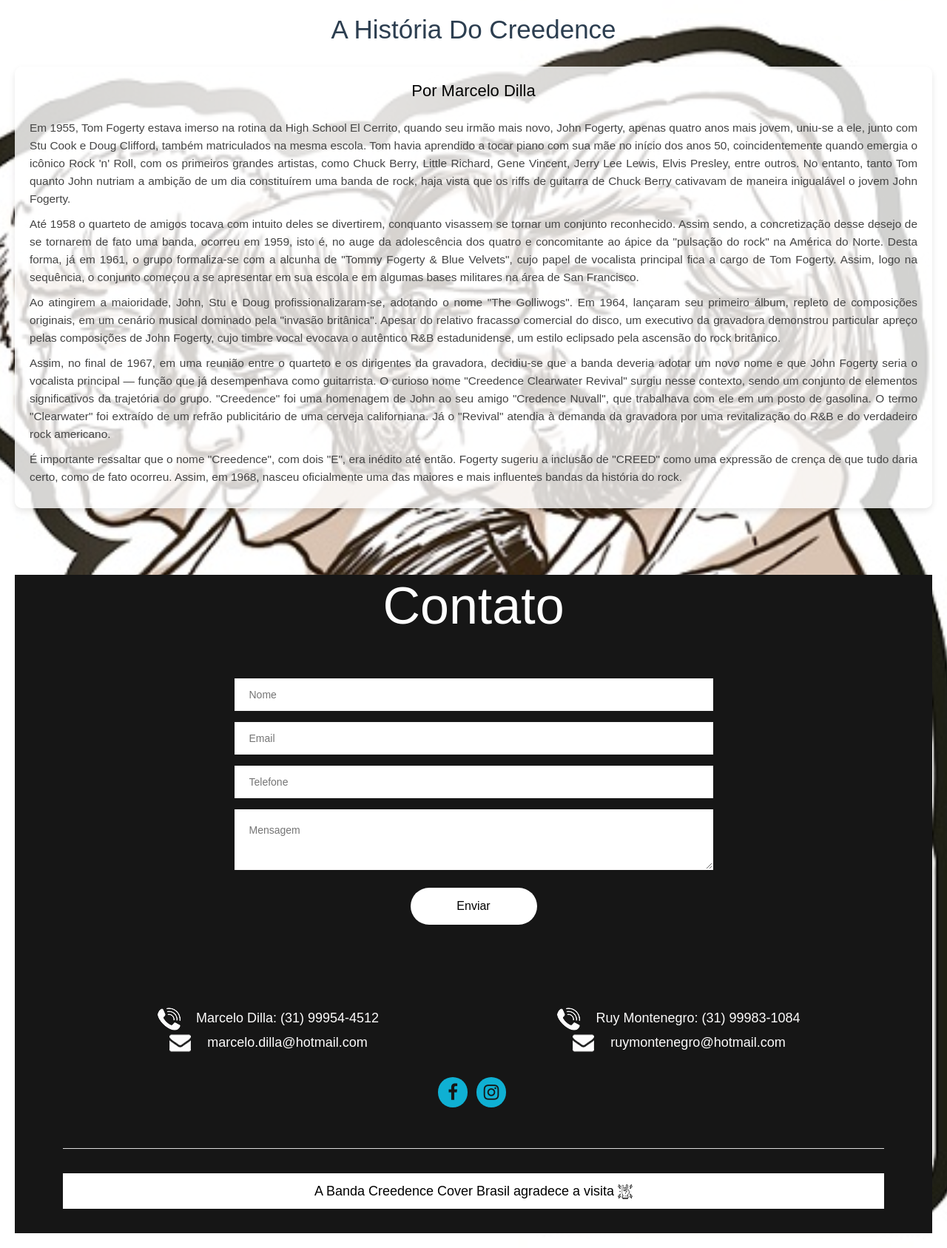
After one commit to VitorCamposAds/Site_CCR_Cover_Brasil, a Flask app: page /historia in a window 1280 px wide. The commit adds this page. Shown: the whole page at 74% size. Run offline with Flask 3, Linux system fonts and the light colour scheme; some libraries are stand-ins or nearby versions.

Commit message:
Adição do HTML hitoria

```diff
--- a/app.py
+++ b/app.py
@@ -19,6 +19,12 @@
 handler = StreamHandler()
 handler.setLevel(logging.DEBUG)
 app.logger.addHandler(handler)
+
+@app.route('/historia')
+def historia():
+    print("Acessando a rota historia")
+    return render_template('historia.html')
+
 
 @app.route('/')
 def index():
--- a/static/css/style.css
+++ b/static/css/style.css
@@ -1805,3 +1805,52 @@
 line-height: 60px;
 padding: 45px 0;
 text-align: center;}
+
+/* Estilos do texto para a história */
+
+body {
+    font-family: 'Arial', sans-serif;
+    line-height: 1.8; /* Aumenta o espaçamento entre linhas para melhor legibilidade */
+    margin: 20px;
+    background-color: #fafafa; /* Cor de fundo suave para o corpo */
+    background-image: url(../images/ccr_capa1_rd.jpg); /* Adiciona a imagem de fundo */
+    background-size: cover; /* Faz a imagem cobrir todo o fundo */
+    background-position: center; /* Centraliza a imagem de fundo */
+    color: #444; /* Cor do texto mais suave para melhor contraste */
+}
+
+h1 {
+    color: #2c3e50; /* Cor mais escura para o título principal */
+    text-align: center; /* Centraliza o título principal */
+    font-size: 2.5em; /* Aumenta o tamanho do título principal */
+    margin-bottom: 20px; /* Espaçamento abaixo do título principal */
+}
+
+h2, h3 {
+    color: #000; /* Cor preta para os subtítulos */
+    text-align: center; /* Centraliza os subtítulos */
+    margin-bottom: 15px; /* Espaçamento abaixo dos subtítulos */
+}
+
+.resumo {
+    background-color: rgba(255, 255, 255, 0.8); /* Fundo branco semi-transparente para contraste */
+    padding: 20px; /* Aumenta o preenchimento interno para mais espaço */
+    border-radius: 10px; /* Arredonda mais os cantos */
+    box-shadow: 0 4px 8px rgba(0, 0, 0, 0.1); /* Adiciona sombra para profundidade */
+    margin-bottom: 30px; /* Aumenta a margem abaixo da seção resumo */
+}
+
+p {
+    margin: 10px 0; /* Adiciona margem entre os parágrafos */
+    font-size: 1.1em; /* Aumenta o tamanho da fonte dos parágrafos */
+    text-align: justify; /* Justifica o texto para melhor apresentação */
+}
+
+.texto-referencia {
+    text-align: center; /* Centraliza o texto de referência */
+    font-style: italic; /* Aplica itálico ao texto de referência */
+    color: #7f8c8d; /* Cor cinza suave para texto de referência */
+    margin-top: 10px; /* Margem acima do texto de referência */
+}
+
+/* fim html história */
--- /dev/null
+++ b/templates/historia.html
@@ -0,0 +1,136 @@
+<!DOCTYPE html>
+<html lang="pt-BR">
+<head>
+    <meta charset="UTF-8">
+    <meta name="viewport" content="width=device-width, initial-scale=1.0">
+    <meta name="viewport" content="initial-scale=1, maximum-scale=1">
+    <!-- site metas -->
+    <meta name="keywords" content="">
+    <meta name="description" content="">
+    <meta name="author" content="">
+
+    <!-- favicon -->
+    <link rel="icon" href="{{ url_for('static', filename='images/fevicon.png') }}" type="image/gif" />
+
+    <!-- bootstrap css -->
+    <link rel="stylesheet" href="{{ url_for('static', filename='css/bootstrap.min.css') }}">
+
+    <!-- style css -->
+    <link rel="stylesheet" href="{{ url_for('static', filename='css/style.css') }}">
+
+    <!-- Responsive -->
+    <link rel="stylesheet" href="{{ url_for('static', filename='css/responsive.css') }}">
+
+    <!-- Scrollbar Custom CSS -->
+    <link rel="stylesheet" href="{{ url_for('static', filename='css/jquery.mCustomScrollbar.min.css') }}">
+
+    <!-- Font Awesome -->
+    <link rel="stylesheet" href="https://cdnjs.cloudflare.com/ajax/libs/font-awesome/4.7.0/css/font-awesome.min.css">
+
+    <!-- Fancybox -->
+    <link rel="stylesheet" href="https://cdnjs.cloudflare.com/ajax/libs/fancybox/2.1.5/jquery.fancybox.min.css" media="screen">
+
+    <!--[if lt IE 9]>
+    <script src="https://oss.maxcdn.com/html5shiv/3.7.3/html5shiv.min.js"></script>
+    <script src="https://oss.maxcdn.com/respond/1.4.2/respond.min.js"></script>
+    <![endif]-->
+
+    <title>História-Creedence</title>
+</head>
+<body>
+    <h1>A História Do Creedence</h1>
+    <div class="resumo">
+        <h2>Por Marcelo Dilla</h2>
+        <p>Em 1955, Tom Fogerty estava imerso na rotina da High School El Cerrito, quando seu irmão mais novo, John Fogerty, apenas quatro anos mais jovem, uniu-se a ele, junto com Stu Cook e Doug Clifford, também matriculados na mesma escola. Tom havia aprendido a tocar piano com sua mãe no início dos anos 50, coincidentemente quando emergia o icônico Rock 'n' Roll, com os primeiros grandes artistas, como Chuck Berry, Little Richard, Gene Vincent, Jerry Lee Lewis, Elvis Presley, entre outros. No entanto, tanto Tom quanto John nutriam a ambição de um dia constituírem uma banda de rock, haja vista que os riffs de guitarra de Chuck Berry cativavam de maneira inigualável o jovem John Fogerty.</p>
+
+        <p>Até 1958 o quarteto de amigos tocava com intuito deles se divertirem, conquanto visassem se tornar um conjunto reconhecido. Assim sendo, a concretização desse desejo de se tornarem de fato uma banda, ocorreu em 1959, isto é, no auge da adolescência dos quatro e concomitante ao ápice da "pulsação do rock" na América do Norte. Desta forma, já em 1961, o grupo formaliza-se com a alcunha de "Tommy Fogerty & Blue Velvets", cujo papel de vocalista principal fica a cargo de Tom Fogerty. Assim, logo na sequência, o conjunto começou a se apresentar em sua escola e em algumas bases militares na área de San Francisco.</p>
+
+        <p>Ao atingirem a maioridade, John, Stu e Doug profissionalizaram-se, adotando o nome "The Golliwogs". Em 1964, lançaram seu primeiro álbum, repleto de composições originais, em um cenário musical dominado pela "invasão britânica". Apesar do relativo fracasso comercial do disco, um executivo da gravadora demonstrou particular apreço pelas composições de John Fogerty, cujo timbre vocal evocava o autêntico R&B estadunidense, um estilo eclipsado pela ascensão do rock britânico.</P>
+
+        <p>Assim, no final de 1967, em uma reunião entre o quarteto e os dirigentes da gravadora, decidiu-se que a banda deveria adotar um novo nome e que John Fogerty seria o vocalista principal — função que já desempenhava como guitarrista. O curioso nome "Creedence Clearwater Revival" surgiu nesse contexto, sendo um conjunto de elementos significativos da trajetória do grupo. "Creedence" foi uma homenagem de John ao seu amigo "Credence Nuvall", que trabalhava com ele em um posto de gasolina. O termo "Clearwater" foi extraído de um refrão publicitário de uma cerveja californiana. Já o "Revival" atendia à demanda da gravadora por uma revitalização do R&B e do verdadeiro rock americano.</p>
+
+        <p>É importante ressaltar que o nome "Creedence", com dois "E", era inédito até então. Fogerty sugeriu a inclusão de "CREED" como uma expressão de crença de que tudo daria certo, como de fato ocorreu. Assim, em 1968, nasceu oficialmente uma das maiores e mais influentes bandas da história do rock.</p>
+    </div>
+
+    <!-- footer -->
+    <footer>
+        <div id="contact" class="footer">
+            <div class="container">
+                <div class="row">
+                    <div class="col-md-12">
+                        <div class="titlepage">
+                            <h2>Contato</h2>
+                            <form id="contactForm" action="/enviar-email" method="POST" class="contact_bg">
+                                <div class="col-md-12">
+                                    <input class="contactus" placeholder="Nome" type="text" name="name" required>
+                                </div>
+                                <div class="col-md-12">
+                                    <input class="contactus" placeholder="Email" type="email" name="email" required>
+                                </div>
+                                <div class="col-md-12">
+                                    <input class="contactus" placeholder="Telefone" type="text" name="phone" required>
+                                </div>
+                                <div class="col-md-12">
+                                    <textarea class="textarea" placeholder="Mensagem" name="message" required></textarea>
+                                </div>
+                                <div class="col-xl-12 col-lg-12 col-md-12 col-sm-12">
+                                    <button type="submit" class="send">Enviar</button>
+                                </div>
+                            </form>
+                        </div>
+                    </div>
+                </div>
+                <div class="col-xl-12 col-lg-12 col-md-12 col-sm-12">
+                    <div class="row">
+                        <div class="col-md-6">
+                            <div class="address">
+                                <ul class="loca">
+                                    <li>
+                                        <a href="#">
+                                            <img src="{{ url_for('static', filename='icon/call.png') }}" alt="#" />
+                                        </a> Marcelo Dilla: (31) 99954-4512
+                                    </li>
+                                    <li>
+                                        <a href="#">
+                                            <img src="{{ url_for('static', filename='icon/email.png') }}" alt="#" />
+                                        </a> marcelo.dilla@hotmail.com
+                                    </li>
+                                </ul>
+                            </div>
+                        </div>
+                        <div class="col-md-6">
+                            <div class="address">
+                                <ul class="loca">
+                                    <li>
+                                        <a href="#">
+                                            <img src="{{ url_for('static', filename='icon/call.png') }}" alt="#" />
+                                        </a> Ruy Montenegro: (31) 99983-1084
+                                    </li>
+                                    <li>
+                                        <a href="#">
+                                            <img src="{{ url_for('static', filename='icon/email.png') }}" alt="#" />
+                                        </a> ruymontenegro@hotmail.com
+                                    </li>
+                                </ul>
+                            </div>
+                        </div>
+                    </div>
+                </div>
+                <div class="col-xl-12 col-lg-12 col-md-12 col-sm-12">
+                    <ul class="social_link">
+                        <li><a href="https://www.facebook.com/creedencecoverbh"><i class="fa fa-facebook" aria-hidden="true"></i></a></li>
+                        <li><a href="https://www.instagram.com/creedence_cover_brasil/" target="_blank"><i class="fa fa-instagram" aria-hidden="true"></i></a></li>
+                    </ul>
+                </div>
+                <div class="copyright">
+                    <p style="color: black; background-color: white; padding: 10px;">
+                        A Banda Creedence Cover Brasil agradece a visita
+                        <img src="{{ url_for('static', filename='images/rock.png') }}" alt="Rock" style="width: 20px; height: auto;">
+                    </p>
+                </div>
+            </div>
+        </div>
+    </footer>
+    <!-- end footer -->
+</body>
+</html>
--- a/templates/index.html
+++ b/templates/index.html
@@ -185,8 +185,9 @@
           <div class="titlepage">
             <h2 style="color: black;">A Banda Original</h2>
           </div>
-            <p>Emergindo no turbilhão musical da década de sessenta, o Creedence Clearwater Revival, quarteto californiano capitaneado pelos irmãos Fogerty, juntamente com os amigos Clifford e Cook, engendrou uma sonoridade ímpar que transcendeu as modas efêmeras da época. Ao fundir elementos como soul, folk, rock, gospel e country, a banda revolucionou o cenário musical sendo precursora de uma sonoridade que ficou conhecida como "swamp rock".</p>
+          <p>Emergindo no turbilhão musical da década de sessenta, o Creedence Clearwater Revival, quarteto californiano capitaneado pelos irmãos Fogerty, juntamente com os amigos Clifford e Cook, engendrou uma sonoridade ímpar que transcendeu as modas efêmeras da época. Ao fundir elementos como soul, folk, rock, gospel e country, a banda revolucionou o cenário musical, sendo precursora de uma sonoridade que ficou conhecida como "swamp rock".</p>
           <p>Hinos como "Proud Mary" e "Bad Moon Rising" catapultaram a banda para o estrelato, contrastando com a psicodelia dominante da época. Contudo, as dissonâncias internas, culminando na saída de Tom Fogerty, levaram à dissolução do grupo em 1972. Não obstante, o legado do Creedence Clearwater Revival perdura, e sua influência sobre gerações de músicos é inegável, solidificando seu lugar de honra no panteão do rock and roll.</p>
+          <p>Clique no botão "Saiba Mais" e mergulhe na história da banda original através das palavras de Marcelo Dilla, fundador e vocalista da Creedence Cover Brasil.</p>
         </div>
       </div>
       <div class="col-xl-7 col-lg-7 col-md-7 col-sm-12 border_right">
@@ -198,10 +199,11 @@
       </div>
     </div>
     <div class="Gallery_text text-center">
-        <a href="https://www.youtube.com/watch?v=L0gK80UU4I0" class="readmore_bt">Saiba Mais</a>
+      <a href="{{ url_for('historia') }}" class="readmore_bt">Saiba Mais</a>
     </div>
   </div>
 </div>
+
 <!-- galeria -->
 <div id="gallery" class="Gallery">
   <div class="container">
```
Also changed, not shown: static/images/casa_fogerty.jpeg (added), static/images/ccr_1964.jpeg (added), static/images/irmaos_forgety.jpeg (added). Lines whose indentation alone changed are shown as unchanged.
